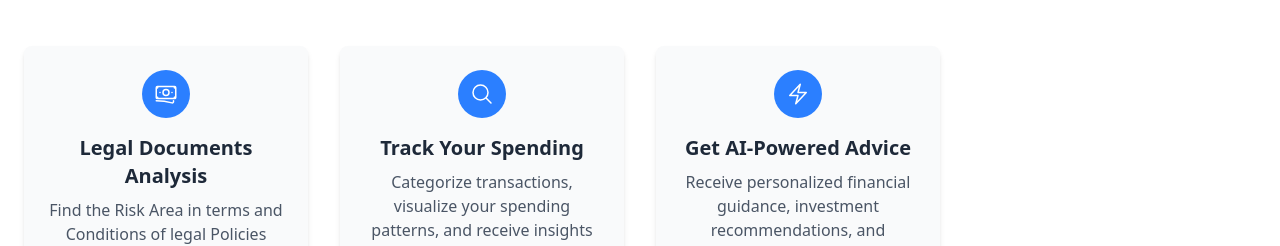
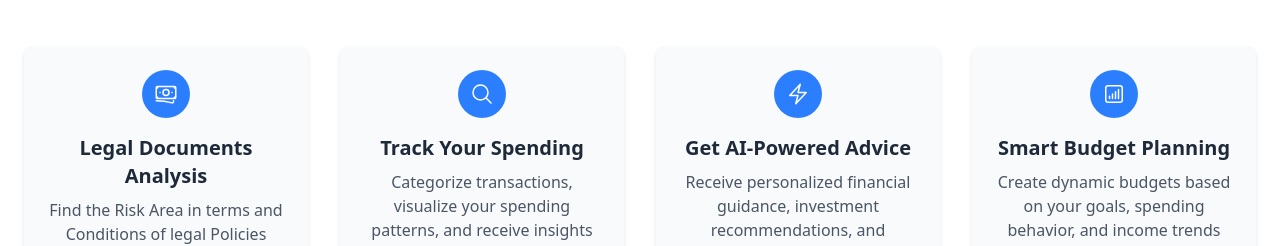
Before and after one commit to RamharshDandekar/FinTech, a React (Vite) app: page / in a window 1280 px wide. Shown: the part 548-794 px from the top of the page. Built offline with nearby package versions, Linux system fonts and the light colour scheme; no server answers.

Commit message:
Update HowItWorksSection.jsx

```diff
--- a/src/components/ui/HowItWorksSection.jsx
+++ b/src/components/ui/HowItWorksSection.jsx
@@ -30,6 +30,11 @@ function HowItWorksSection() {
                         title="Get AI-Powered Advice"
                         description="Receive personalized financial guidance, investment recommendations, and actionable insights from our AI assistant."
                     />
+                    <FeatureCard
+                        icon={<ChartBarSquareIconOutline className="w-6 h-6" />}
+                        title="Smart Budget Planning"
+                        description="Create dynamic budgets based on your goals, spending behavior, and income trends with AI suggestions."
+                    />
                 </div>
             </div>
         </section>
```
